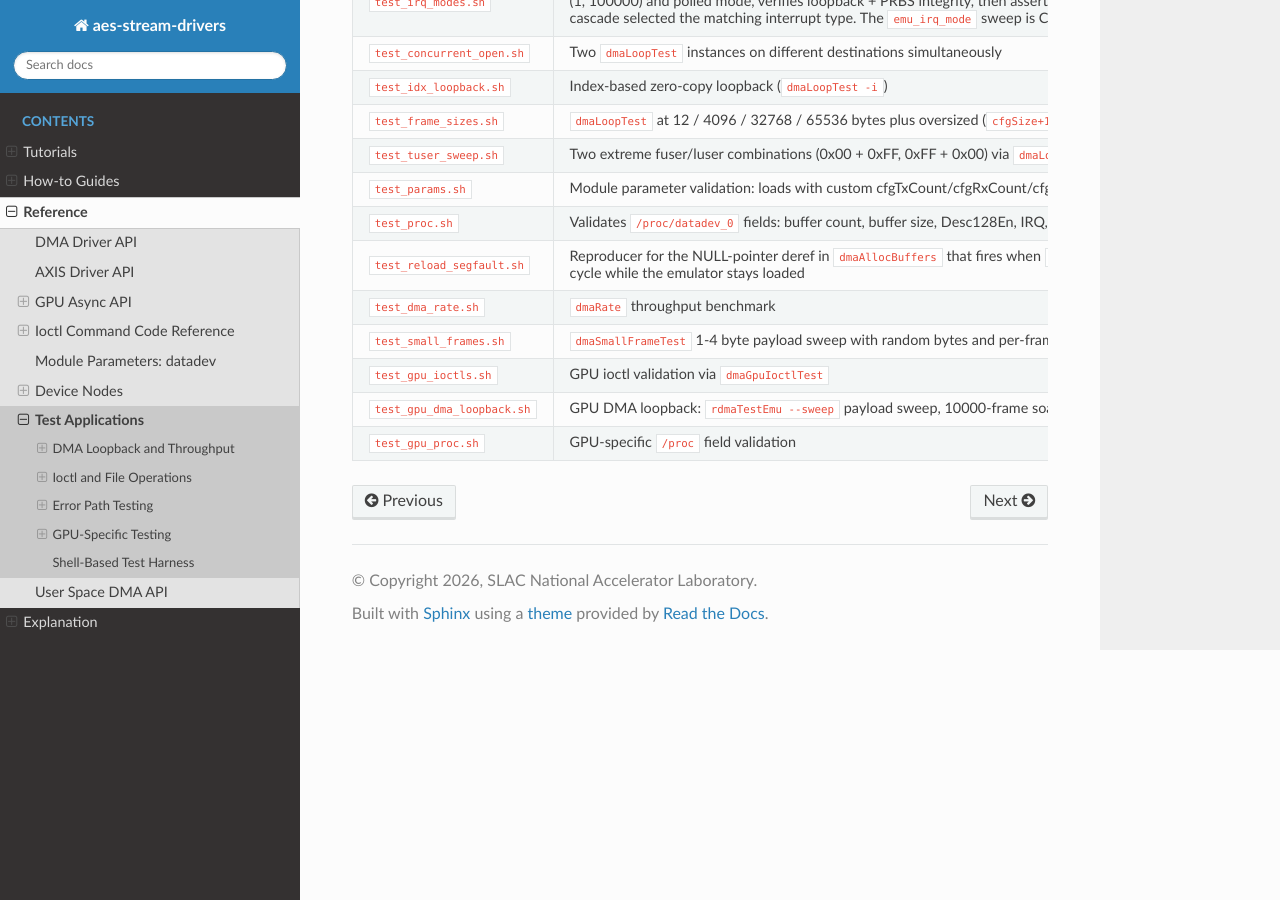
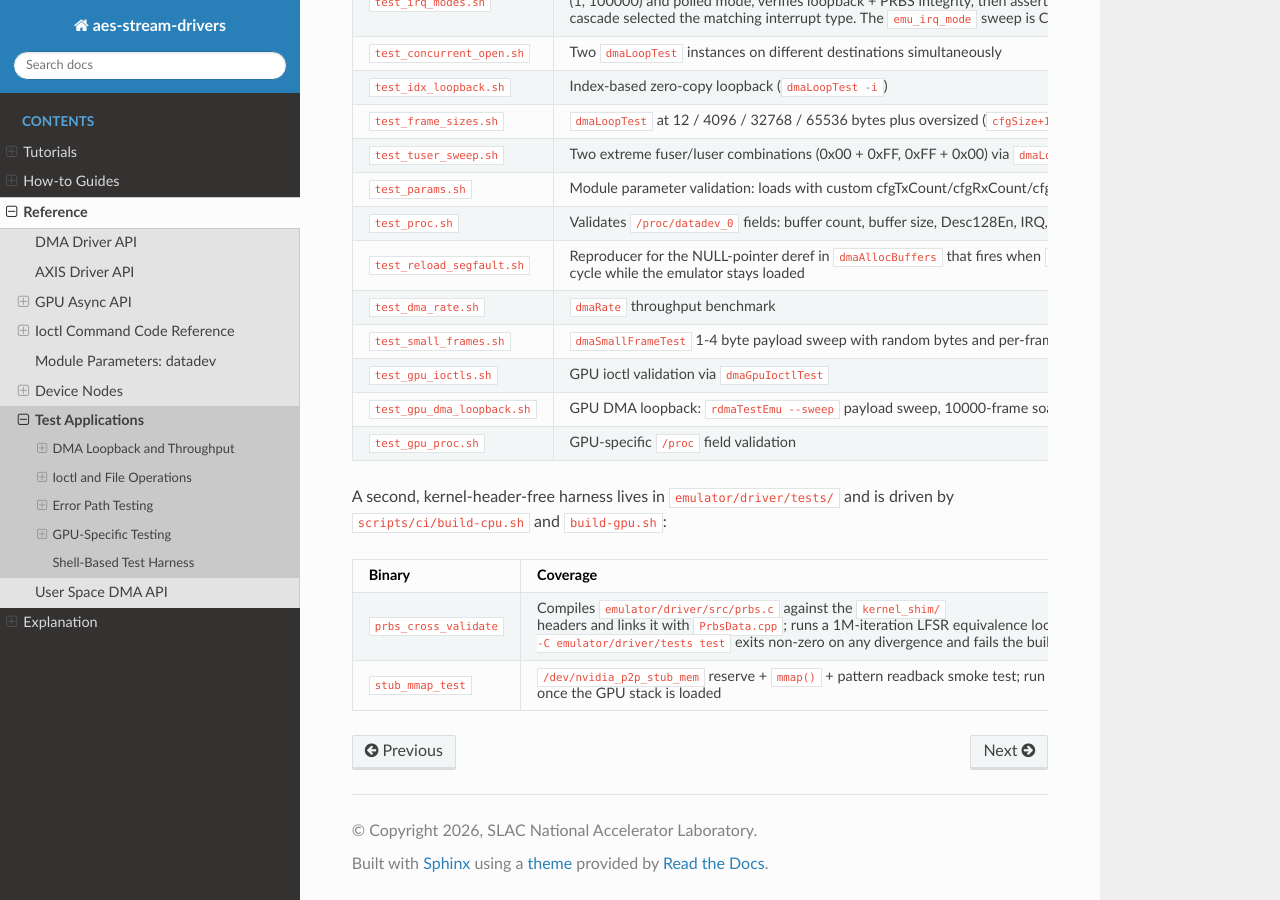
Before and after one commit to slaclab/aes-stream-drivers, a Sphinx documentation site: the page built from docs/reference/test-applications.rst, in a window 1280 px wide and 900 px high, scrolled down 4624 px. Built offline with Sphinx 7.4.7 and the Read the Docs theme 3.1.0, drawn with Linux system fonts in a browser that asks for light colours.

Commit message:
ci: wire emulator PRBS cross-validation and stub_mmap_test into CI
The emulator/driver/tests harness (prbs_cross_validate, stub_mmap_test)
was never invoked by any CI script, so the byte-equivalence gate that
prbs.c and prbs.h describe never ran.

- build-cpu.sh and build-gpu.sh now run `make -C emulator/driver/tests
  test` after the app build and verify the prbs_cross_validate binary;
  build-gpu.sh also builds and verifies stub_mmap_test
- test-gpu.sh runs stub_mmap_test as the first GPU test, before the
  ioctl and loopback tests that depend on /dev/nvidia_p2p_stub_mem
- Remove scripts/ci/check-phase2-handoff.sh. It was never called, its
  SC3 probe greps for a "gpu addr_lookup ... (first hit)" dmesg line
  that no longer exists in the source, and its SC5 gate fails on any
  change to gpu_async.c. The only still-valid check (stub_mmap_test)
  now lives in test-gpu.sh.
- Document the new build gate and GPU test in ci-pipeline.rst and
  test-applications.rst

Closes #387

```diff
--- a/docs/reference/test-applications.rst
+++ b/docs/reference/test-applications.rst
@@ -322,3 +322,23 @@ by ``scripts/ci/test-cpu.sh`` or ``scripts/ci/test-gpu.sh`` during CI.
        (enable-toggle + maxBuffers 4→2 mid-stream reduction)
    * - ``test_gpu_proc.sh``
      - GPU-specific ``/proc`` field validation
+
+A second, kernel-header-free harness lives in ``emulator/driver/tests/``
+and is driven by ``scripts/ci/build-cpu.sh`` and ``build-gpu.sh``:
+
+.. list-table::
+   :header-rows: 1
+   :widths: 28 72
+
+   * - Binary
+     - Coverage
+   * - ``prbs_cross_validate``
+     - Compiles ``emulator/driver/src/prbs.c`` against the
+       ``kernel_shim/`` headers and links it with ``PrbsData.cpp``; runs
+       a 1M-iteration LFSR equivalence loop plus a byte-for-byte frame
+       layout comparison. ``make -C emulator/driver/tests test`` exits
+       non-zero on any divergence and fails the build step
+   * - ``stub_mmap_test``
+     - ``/dev/nvidia_p2p_stub_mem`` reserve + ``mmap()`` + pattern
+       readback smoke test; run by ``scripts/ci/test-gpu.sh`` once the
+       GPU stack is loaded
```
Also changed, not shown: docs/explanation/ci-pipeline.rst (+17 -4 lines), 4 other files.
